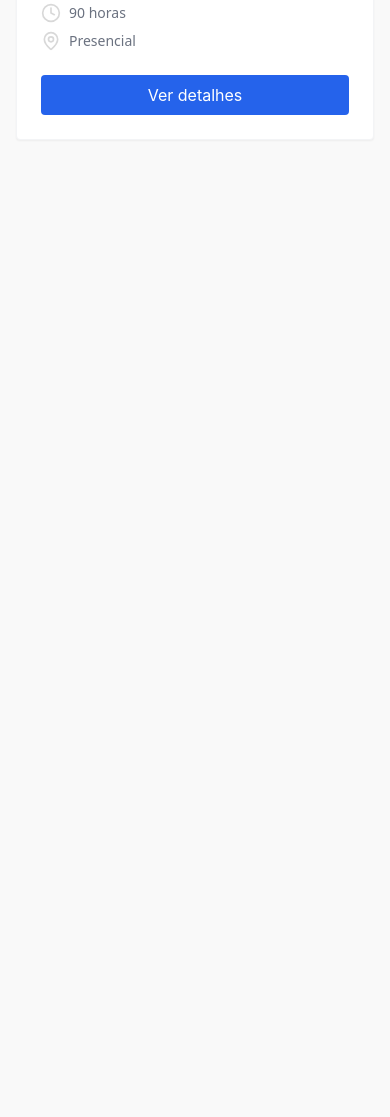
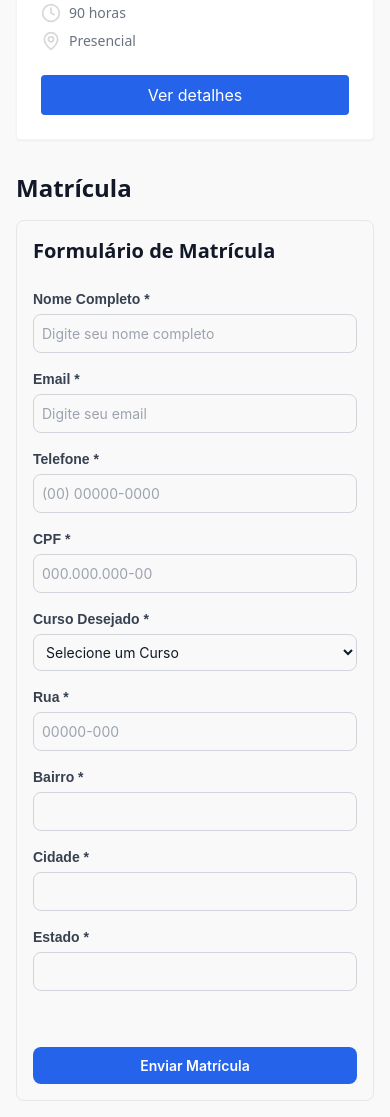
Before and after one commit to matheusengell/Atividade-pr-tica-Front-End, a plain HTML site: page index.html in a window 390 px wide. Shown: the part 1941-3058 px from the top of the page. Before the commit the page ends 2113 px from the top, so only its background shows below. Drawn offline with nearby package versions, Linux system fonts and the light colour scheme.

Commit message:
finaliza o formulário de matrícula do mobile

```diff
--- a/index.html
+++ b/index.html
@@ -57,7 +57,7 @@
         </p>
     </section>
 
-    <section class="m-4">
+    <section class="cards m-4">
         <h2 class="mt-16 font-bold text-3xl mb-4 font-poppins">Nossos Cursos</h2>
 
         <div class="bg-white rounded shadow-sm border border-gray-100 overflow-hidden mb-8">
@@ -144,8 +144,84 @@
                 </div>
             </div>
         </div>
+    </section>
+
+
+    <section class="matricula">
+        <h1 class="m-4 font-bold text-2xl">Matrícula</h1>
+        <div class="formularioMatricula m-4 flex border rounded-lg p-4">
+
+            <form class="w-full">
+                <h1 class="font-bold text-xl mb-6">Formulário de Matrícula</h1>
+
+                <div class="flex flex-col mb-4">
+                    <label class="font-semibold text-[14px] font-inter text-gray-700 font-poppins mb-1" for="nome">Nome Completo *</label>
+                    <input type="text" id="nome" name="nome" placeholder="Digite seu nome completo"
+                    class="border border-gray-300 font-inter p-2 text-[14px] rounded-lg bg-transparent w-[100%]">
+                </div>
+
+                <div class="flex flex-col mb-4">
+                    <label class="font-semibold text-[14px] font-inter text-gray-700 font-poppins mb-1" for="email">Email *</label>
+                    <input type="text" id="email" name="email" placeholder="Digite seu email"
+                    class="border border-gray-300 font-inter p-2 text-[14px] rounded-lg bg-transparent">
+                </div>
+
+                <div class="flex flex-col mb-4">
+                    <label class="font-semibold text-[14px] font-inter text-gray-700 font-poppins mb-1" for="telefone">Telefone *</label>
+                    <input type="text" id="telefone" name="telefone" placeholder="(00) 00000-0000"
+                    class="border border-gray-300 font-inter p-2 text-[14px] rounded-lg bg-transparent ">
+                </div>
+
+                <div class="flex flex-col mb-4">
+                    <label class="font-semibold text-[14px] font-inter text-gray-700 font-poppins mb-1" for="CPF">CPF *</label>
+                    <input type="text" id="CPF" name="CPF" placeholder="000.000.000-00"
+                    class="border border-gray-300 font-inter p-2 text-[14px] rounded-lg bg-transparent ">
+                </div>
+
+                <div class="flex flex-col mb-4">
+                    <label class="font-semibold text-[14px] font-inter text-gray-700 font-poppins mb-1" for="cep">Curso Desejado *</label>
+                    <select id="curso" class="border border-gray-300 font-inter p-2 text-[14px] rounded-lg bg-transparent " name="curso" required>
+                       <option value="" disabled selected hidden>Selecione um Curso</option>
+
+                        <option value="fullstack" class="text-black">Desenvolvimento Fullstack</option>
+                        <option value="data" class="text-black">Data Science</option>
+                        <option value="marketing" class="text-black">Marketing Digital & SEO</option>
+                        <option value="ux" class="text-black">UI/UX Design</option>
+                    </select>
+                </div>
+
+                <div class="flex flex-col mb-4">
+                    <label class="font-semibold text-[14px] font-inter text-gray-700 font-poppins mb-1" for="Rua">Rua *</label>
+                    <input type="text" id="Rua" name="Rua" placeholder="00000-000"
+                    class="border border-gray-300 font-inter p-2 text-[14px] rounded-lg bg-transparent ">
+                </div>
+
+                <div class="flex flex-col mb-4">
+                    <label class="font-semibold text-[14px] font-inter text-gray-700 font-poppins mb-1" for="Bairro">Bairro *</label>
+                    <input type="text" id="Bairro" name="Bairro"
+                    class="border border-gray-300 font-inter p-2 text-[14px] rounded-lg bg-transparent ">
+                </div>
+
+                 <div class="flex flex-col mb-4">
+                    <label class="font-semibold text-[14px] font-inter text-gray-700 font-poppins mb-1" for="Cidade">Cidade *</label>
+                    <input type="text" id="Cidade" name="Cidade"
+                    class="border border-gray-300 font-inter p-2 text-[14px] rounded-lg bg-transparent ">
+                </div>
+
+                 <div class="flex flex-col mb-4">
+                    <label class="font-semibold text-[14px] font-inter text-gray-700 font-poppins mb-1" for="Estado">Estado *</label>
+                    <input type="text" id="Estado" name="Estado"
+                    class="border border-gray-300 font-inter p-2 text-[14px] rounded-lg bg-transparent ">
+                </div>
+
+                <input type="submit" value="Enviar Matrícula" class="block bg-blue-600 font-semibold text-white text-[14px] p-2 !mt-14 w-full rounded-lg font-inter">
+
+            </form>
+        </div>
 
     </section>
 
+
+
 </body>
 </html>
```
